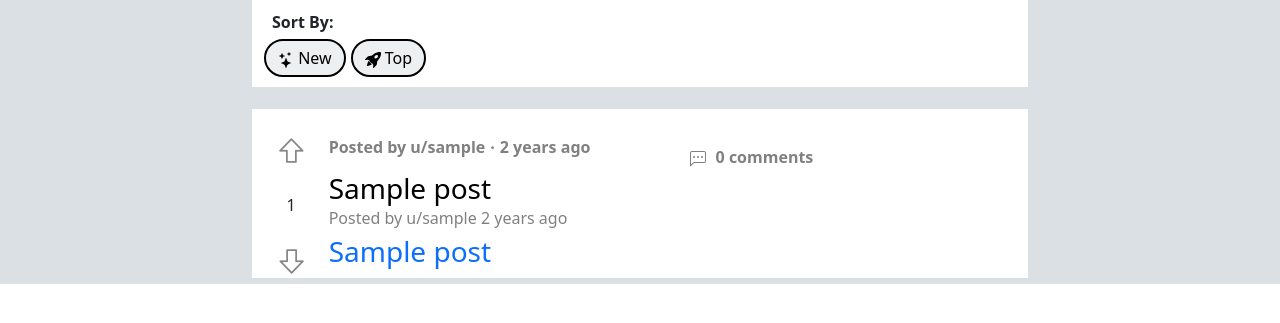
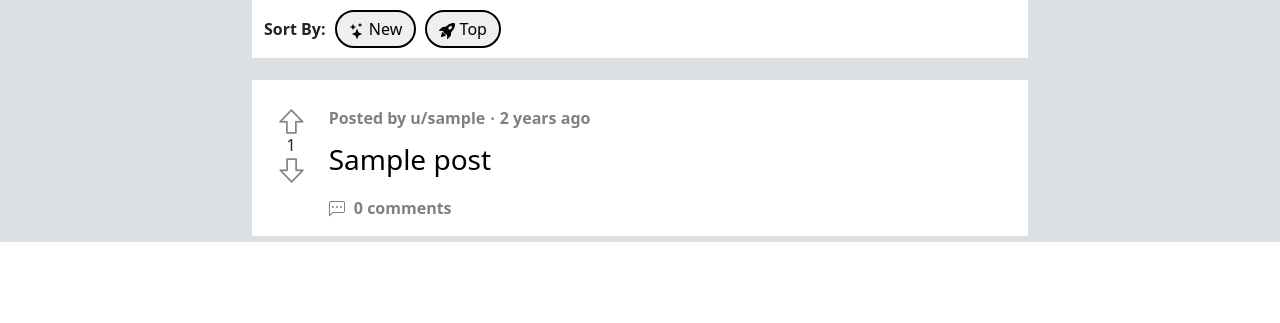
Before and after one commit to Fenshway/roccer, a Flask app: page / in a window 1280 px wide. Shown: the part 71-394 px from the top of the page. Run offline with Flask 3, Linux system fonts and the light colour scheme; tables that the repository leaves empty hold one stand-in row (values such as "Sample post").

Commit message:
Fixed home page look

```diff
--- a/templates/index.html
+++ b/templates/index.html
@@ -165,13 +165,11 @@
 
   .sort-container span {
     font-weight: bold;
-    padding-right: 10px;
-    padding-left: 8px;
+    padding-right: 5px;
   }
 
   .sort-buttons {
-    display: flex;
-    padding-top: 5px;
+    display: inline;
   }
 
   .sort-buttons button:nth-of-type(1) {
@@ -258,35 +256,28 @@
 {% if posts != {} %}
 <div class="background">
 
+  <form action="/search" method="get">
 
     <div class="center-sort-container">
       <div class="sort-container">
         <span>Sort By: </span>
         <div class="sort-buttons">
-          <form action="/search" method="get">
-            <input name="order" value="1" class="form-control me-2" type="hidden" style="width:600px;"
-              placeholder="Search Roccer">
-          <button type="submit" id="sort"><svg xmlns="http://www.w3.org/2000/svg" width="16" height="16" fill="currentColor"
-              class="bi bi-stars" viewBox="0 0 16 16">
+          <button id="sort" name="order" value="1"><svg xmlns="http://www.w3.org/2000/svg" width="16" height="16"
+              fill="currentColor" class="bi bi-stars" viewBox="0 0 16 16">
               <path
                 d="M7.657 6.247c.11-.33.576-.33.686 0l.645 1.937a2.89 2.89 0 0 0 1.829 1.828l1.936.645c.33.11.33.576 0 .686l-1.937.645a2.89 2.89 0 0 0-1.828 1.829l-.645 1.936a.361.361 0 0 1-.686 0l-.645-1.937a2.89 2.89 0 0 0-1.828-1.828l-1.937-.645a.361.361 0 0 1 0-.686l1.937-.645a2.89 2.89 0 0 0 1.828-1.828l.645-1.937zM3.794 1.148a.217.217 0 0 1 .412 0l.387 1.162c.173.518.579.924 1.097 1.097l1.162.387a.217.217 0 0 1 0 .412l-1.162.387A1.734 1.734 0 0 0 4.593 5.69l-.387 1.162a.217.217 0 0 1-.412 0L3.407 5.69A1.734 1.734 0 0 0 2.31 4.593l-1.162-.387a.217.217 0 0 1 0-.412l1.162-.387A1.734 1.734 0 0 0 3.407 2.31l.387-1.162zM10.863.099a.145.145 0 0 1 .274 0l.258.774c.115.346.386.617.732.732l.774.258a.145.145 0 0 1 0 .274l-.774.258a1.156 1.156 0 0 0-.732.732l-.258.774a.145.145 0 0 1-.274 0l-.258-.774a1.156 1.156 0 0 0-.732-.732L9.1 2.137a.145.145 0 0 1 0-.274l.774-.258c.346-.115.617-.386.732-.732L10.863.1z" />
             </svg> New</button>
-          </form>
-          <form action="/search" method="get">
-            <input name="order" value="2" class="form-control me-2" type="hidden" style="width:600px;"
-              placeholder="Search Roccer">
-          <button type="submit"><svg xmlns="http://www.w3.org/2000/svg" width="16" height="16" fill="currentColor"
-              class="bi bi-rocket-takeoff-fill" viewBox="0 0 16 16">
+          <button name="order" value="2"><svg xmlns="http://www.w3.org/2000/svg" width="16" height="16"
+              fill="currentColor" class="bi bi-rocket-takeoff-fill" viewBox="0 0 16 16">
               <path
                 d="M12.17 9.53c2.307-2.592 3.278-4.684 3.641-6.218.21-.887.214-1.58.16-2.065a3.578 3.578 0 0 0-.108-.563 2.22 2.22 0 0 0-.078-.23V.453c-.073-.164-.168-.234-.352-.295a2.35 2.35 0 0 0-.16-.045 3.797 3.797 0 0 0-.57-.093c-.49-.044-1.19-.03-2.08.188-1.536.374-3.618 1.343-6.161 3.604l-2.4.238h-.006a2.552 2.552 0 0 0-1.524.734L.15 7.17a.512.512 0 0 0 .433.868l1.896-.271c.28-.04.592.013.955.132.232.076.437.16.655.248l.203.083c.196.816.66 1.58 1.275 2.195.613.614 1.376 1.08 2.191 1.277l.082.202c.089.218.173.424.249.657.118.363.172.676.132.956l-.271 1.9a.512.512 0 0 0 .867.433l2.382-2.386c.41-.41.668-.949.732-1.526l.24-2.408Zm.11-3.699c-.797.8-1.93.961-2.528.362-.598-.6-.436-1.733.361-2.532.798-.799 1.93-.96 2.528-.361.599.599.437 1.732-.36 2.531Z" />
               <path
                 d="M5.205 10.787a7.632 7.632 0 0 0 1.804 1.352c-1.118 1.007-4.929 2.028-5.054 1.903-.126-.127.737-4.189 1.839-5.18.346.69.837 1.35 1.411 1.925Z" />
             </svg> Top</button>
-            </form>
         </div>
       </div>
     </div>
-
+  </form>
   {% for post in posts %}
   <div class="container container-h">
     <div class="post-container">
@@ -343,14 +334,7 @@
               <h3>{{post.title}}</h3>
             </a>
           </div>
-
-          <div >
-            <p class="light">Posted by u/{{post.posted_by.username}} {{post.get_time_text()}}</p>
-            <a class="post-link" href="/post">
-              <h3>{{post.title}}</h3>
-            </a>
           </a>
-
         </div>
       </div>
       <div class="content-container">
```
